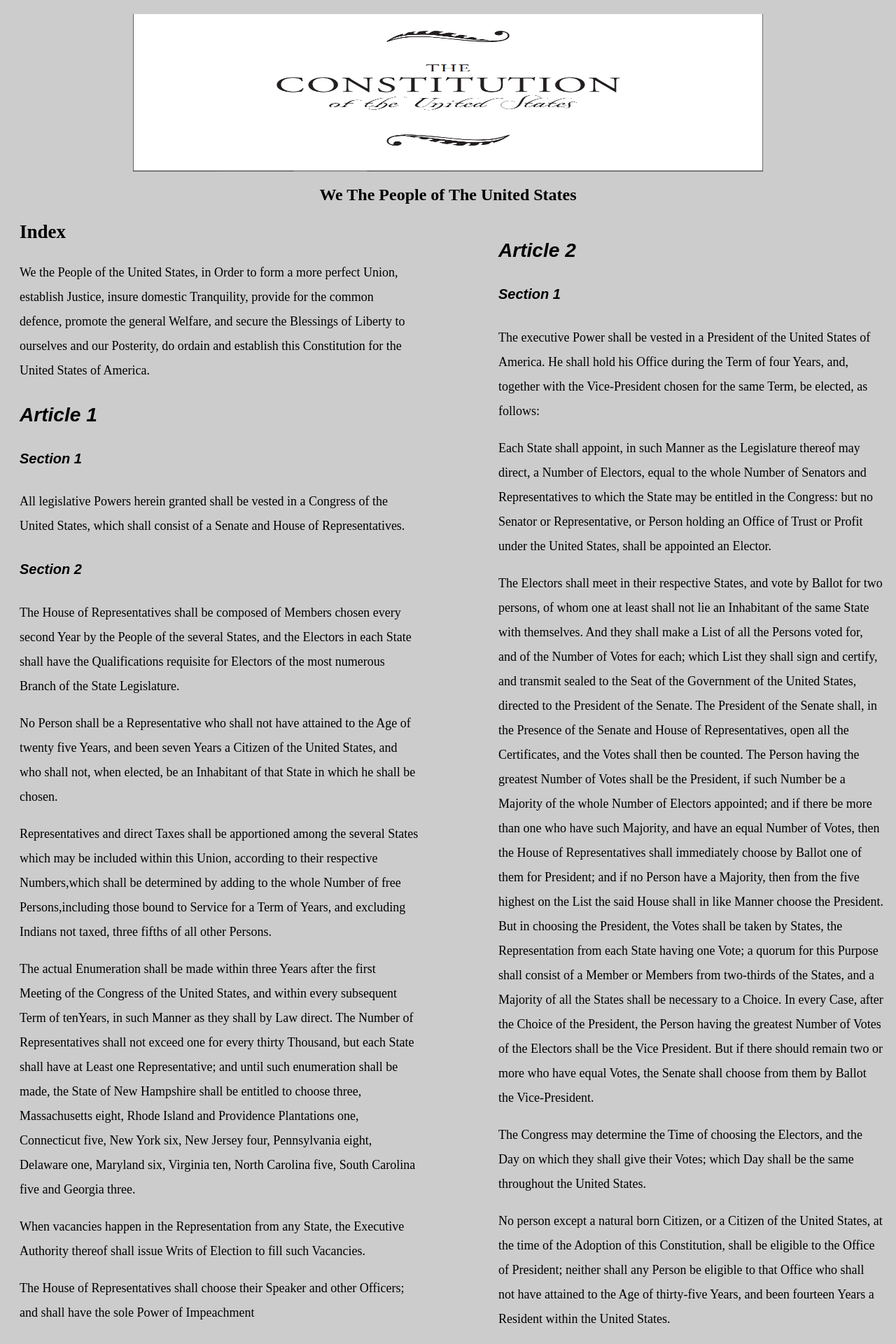
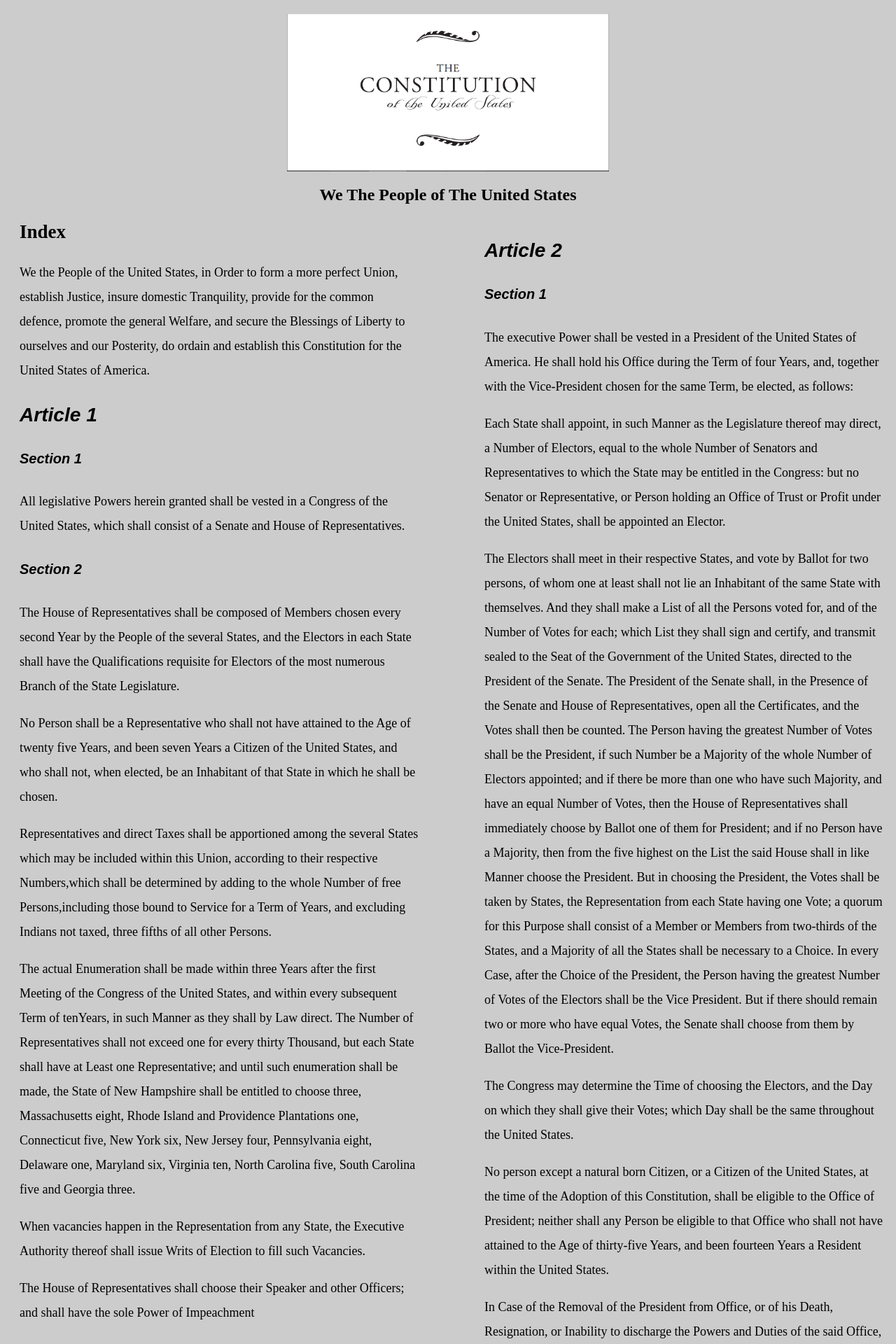
Before and after one commit to amanuel1995/mi349fs16, a PHP site: page / in a window 1280 px wide. Shown: the top 1920 px of the page at 70% size. Run offline with PHP 8.4, Linux system fonts and the light colour scheme.

Commit message:
update 3

```diff
--- a/week4/us-constitution/css/screen.css
+++ b/week4/us-constitution/css/screen.css
@@ -11,7 +11,7 @@ body {
 img.center-images {
   float: none;
   height: 225px;
-  width: 900px;
+  width: auto;
   display: block;
   margin-left: auto;
   margin-right: auto;
@@ -39,7 +39,7 @@ img.center-images {
 
 #right_content {
     float: right;
-    width: 550px;
+    width: 570px;
     padding: 0px 10px 20px 20px;
     line-height: 35px;
     font-size: 18px;
@@ -48,7 +48,6 @@ img.center-images {
   font-family:fantasy;
   font-size: 24px;
   font-style: italic;
-
 }
 
 #section-num {
@@ -60,4 +59,11 @@ img.center-images {
 #article-style {
   font-size: 18px;
 }
+#bill-of-rights {
+  margin-top: 100px;
+  float: left;
+  font-size: 18px;
+  padding: 0px 10px 20px 10px;
+  line-height: 35px;
+}
 /* --- */
--- a/week4/us-constitution/index.html
+++ b/week4/us-constitution/index.html
@@ -125,7 +125,7 @@
       </article>
 
       <section id="section-num">
-        <h4> section 7</h4>
+        <h4> Section 7</h4>
       </section>
 
       <article id="article-style">
@@ -179,7 +179,7 @@
       </article>
 
       <section id="section-num">
-        <h4> section 9</h4>
+        <h4> Section 9</h4>
       </section>
 
       <article id="article-style">
@@ -371,7 +371,7 @@
       <P>The Senators and Representatives before mentioned, and the Members of the several State Legislatures, and all executive and judicial Officers, both of the United States and of the several States, shall be bound by Oath or Affirmation, to support this Constitution; but no religious Test shall ever be required as a Qualification to any Office or public Trust under the United States.</p>
      </article>
 
-     <section id="section-num">
+     <section id="article-num">
        <h4>Article 7</h4>
      </section>
 
@@ -380,6 +380,7 @@
         <p>Done in Convention by the Unanimous Consent of the States present the Seventeenth Day of September in the Year of our Lord one thousand seven hundred and Eighty seven and of the Independence of the United States of America the Twelfth. In Witness whereof We have hereunto subscribed our Names.</p>
     </article>
 
+    <aside> <!-- this content only related to the main stuff tangentially -->
       <P> George Washington - President and deputy from Virginia </P>
 
       <P> New Hampshire - John Langdon, Nicholas Gilman </P>
@@ -408,16 +409,116 @@
 
       <P>Georgia - William Few, Abraham Baldwin </P>
 
-    <P>Attest: William Jackson, Secretary</P>
-
+      <P>Attest: William Jackson, Secretary </P>
+    </aside>
 
    </section> <!-- end of right_content  -->
 
 
+    <!-- Bill of Rights follows from here -->
+    <section id="bill-of-rights">
+      <h1><center>Bill of Rights </center></h1>
 
-    <!-- Bill of Rights -->
+      <section id="article-num">
+        <h3> Amendment I </h3>
+      </section>
 
-    <section
+      <article id="article-style">
+        <p>Congress shall make no law respecting an establishment of religion, or prohibiting the free exercise thereof; or abridging the freedom of speech, or of the press; or the right of the people peaceably to assemble, and to petition the Government for a redress of grievances.</p>
+      </article>
+
+      <section id="article-num">
+        <h3> Amendment II </h3>
+      </section>
+
+      <article id="article-style">
+        <p>A well regulated Militia, being necessary to the security of a free State, the right of the people to keep and bear Arms, shall not be infringed.</p>
+      </article>
+
+      <section id="article-num">
+        <h3> Amendment III </h3>
+      </section>
+
+      <article id="article-style">
+        <p>No Soldier shall, in time of peace be quartered in any house, without the consent of the Owner, nor in time of war, but in a manner to be prescribed by law.</p>
+      </article>
+
+      <section id="article-num">
+        <h3> Amendment IV </h3>
+      </section>
+
+      <article id="article-style">
+        <p>The right of the people to be secure in their persons, houses, papers, and effects, against unreasonable searches and seizures, shall not be violated, and no Warrants shall issue, but upon probable cause, supported by Oath or affirmation, and particularly describing the place to be searched, and the persons or things to be seized.</p>
+      </article>
+
+      <section id="article-num">
+        <h3> Amendment V </h3>
+      </section>
+
+      <article id="article-style">
+        <p>No person shall be held to answer for a capital, or otherwise infamous crime, unless on a presentment or indictment of a Grand Jury, except in cases arising in the land or naval forces, or in the Militia, when in actual service in time of War or public danger; nor shall any person be subject for the same offense to be twice put in jeopardy of life or limb; nor shall be compelled in any criminal case to be a witness against himself, nor be deprived of life, liberty, or property, without due process of law; nor shall private property be taken for public use, without just compensation.</p>
+      </article>
+
+      <section id="article-num">
+        <h3> Amendment VI </h3>
+      </section>
+
+      <article id="article-style">
+        <p>In all criminal prosecutions, the accused shall enjoy the right to a speedy and public trial, by an impartial jury of the State and district wherein the crime shall have been committed, which district shall have been previously ascertained by law, and to be informed of the nature and cause of the accusation; to be confronted with the witnesses against him; to have compulsory process for obtaining witnesses in his favor, and to have the Assistance of Counsel for his defence.</p>
+      </article>
+
+      <section id="article-num">
+        <h3> Amendment VII </h3>
+      </section>
+
+      <article id="article-style">
+        <p>In Suits at common law, where the value in controversy shall exceed twenty dollars, the right of trial by jury shall be preserved, and no fact tried by a jury, shall be otherwise re-examined in any Court of the United States, than according to the rules of the common law.</p>
+      </article>
+
+      <section id="article-num">
+        <h3> Amendment VIII </h3>
+      </section>
+
+      <article id="article-style">
+        <p>Excessive bail shall not be required, nor excessive fines imposed, nor cruel and unusual punishments inflicted.</p>
+      </article>
+
+      <section id="article-num">
+        <h3> Amendment IX </h3>
+      </section>
+
+      <article id="article-style">
+        <p>The enumeration in the Constitution, of certain rights, shall not be construed to deny or disparage others retained by the people.</p>
+      </article>
+
+      <section id="article-num">
+        <h3> Amendment X </h3>
+      </section>
+
+      <article id="article-style">
+        <p>The powers not delegated to the United States by the Constitution, nor prohibited by it to the States, are reserved to the States respectively, or to the people.</p>
+      </article>
+
+
+
+
+
+
+
+
+
+
+
+
+
+
+
+
+
+
+
+
+    </section>
 
     </body>
 </html>
```
Lines whose indentation alone changed are shown as unchanged.
